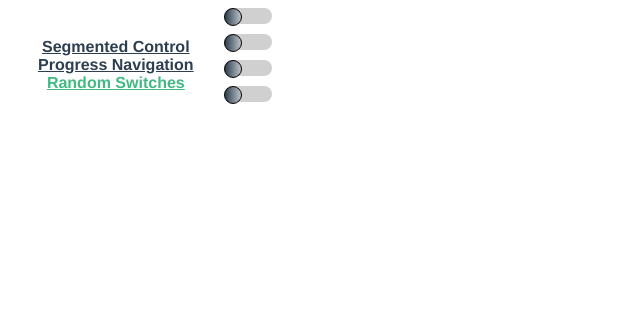
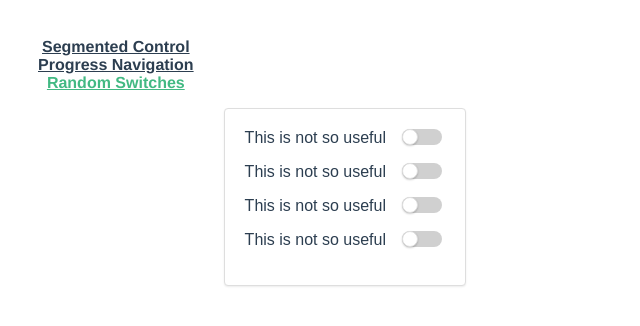
Before and after one commit to libsyz/vue-loops, a Vue app: page /random_switches in a window 1280 px wide. Shown: the top 326 px of the page, without its empty margins (0-640 px from the left). Built offline with nearby package versions, Linux system fonts and the light colour scheme.

Commit message:
beautified component

```diff
--- a/src/components/RandomSwitches.vue
+++ b/src/components/RandomSwitches.vue
@@ -1,9 +1,11 @@
 
 <template>
-  <div class="toggle__container"
-       v-for="toggle in toggles"
-       v-bind:key="toggle">
-       <toggle :origin="toggle"/>
+  <div class="container">
+    <div class="toggle__container"
+        v-for="toggle in toggles"
+        v-bind:key="toggle">
+        <toggle :origin="toggle"/>
+    </div>
   </div>
 </template>
 
@@ -24,5 +26,15 @@ export default {
 </script>
 
 <style>
-
+  .container {
+    font-family: Arial, sans-serif;
+    padding: 20px;
+    border: 1px solid #dedede;
+    background: #fff;
+    border-radius: 4px;
+    width: 200px;
+    margin: 100px auto 0;
+    box-shadow: 0 1px 2px rgba(0, 0, 0, 0.08);
+    text-align: center;
+  }
 </style>
--- a/src/components/Toggle.Vue
+++ b/src/components/Toggle.Vue
@@ -1,6 +1,9 @@
 
 
 <template>
+  <div class="toggle__wrapper">
+    <p :class="{ text__on: on }"
+       class="toggle__desc"> This is not so useful  </p>
     <div class="toggle__body"
         :class="{ off: off, on: on }">
       <div class="toggle__button"
@@ -8,9 +11,11 @@
           v-on:click="change()">
       </div>
     </div>
+  </div>
 </template>
 
 <script>
+
 export default {
   mounted() {
     this.emitter.on('random-toggle', ({sender})   => {
@@ -47,13 +52,27 @@ export default {
 </script>
 
 <style>
+  .toggle__wrapper {
+    display: flex;
+    align-items: middle;
+  }
+
+  .toggle__desc {
+    margin-top: 0px;
+    margin-right: 1em;
+  }
+
+  .text__on {
+    color: rgb(107, 161, 99);
+  }
+
   .toggle__body {
-    width: 48px;
+    width: 40px;
     height: 16px;
     border-radius: 10px;
     margin-bottom: 10px;
     position: relative;
-
+    transition: color 0.3 ease;
   }
 
   .toggle__body.on {
@@ -68,17 +87,18 @@ export default {
 
   .toggle__button {
     cursor: pointer;
-    background-color: #fff;
     width: 16px;
     height: 16px;
     border-radius: 50%;
-    border: solid 0.5px #000;
+    background: #fff;
+    border: 1px solid #dedede;
+    box-sizing: border-box;
+    box-shadow: 0 1px 2px rgba(0, 0, 0, 0.2);
     position:absolute;
-    background: linear-gradient(to left, #bdc3c7, #2c3e50); /* W3C, IE 10+/ Edge, Firefox 16+, Chrome 26+, Opera 12+, Safari 7+ */
   }
 
   .toggle__button.on {
-    left: 32px;
+    left: 24px;
     transition: left 0.3s ease;
   }
 
```
Lines whose indentation alone changed are shown as unchanged.
